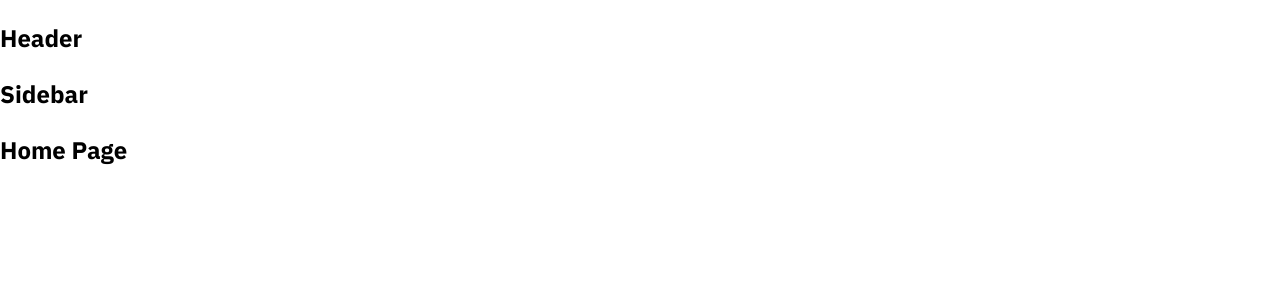
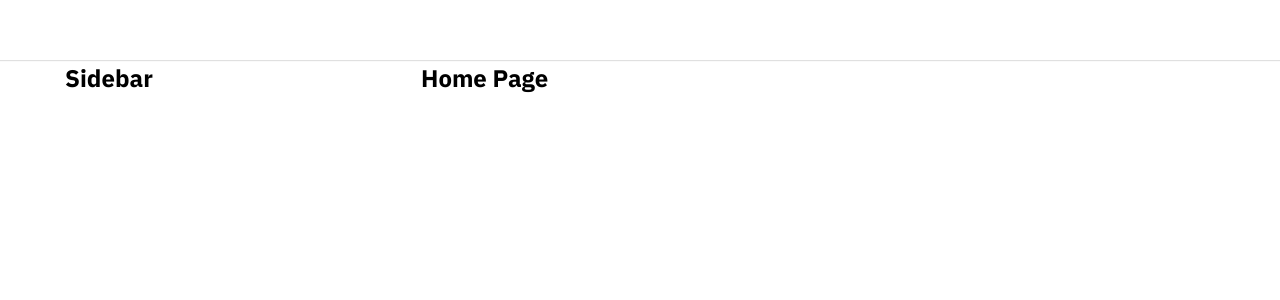
Before and after one commit to Aohkne/TopTop, a React (Create React App) app: page / in a window 1280 px wide. Shown: the top 300 px of the page. Built offline with nearby package versions, Linux system fonts and the light colour scheme.

Commit message:
sixth-commit
Build default Layout

```diff
--- a/package.json
+++ b/package.json
@@ -6,6 +6,7 @@
     "@testing-library/jest-dom": "^5.17.0",
     "@testing-library/react": "^13.4.0",
     "@testing-library/user-event": "^13.5.0",
+    "classnames": "^2.5.1",
     "normalize.css": "^8.0.1",
     "react": "^18.3.1",
     "react-dom": "^18.3.1",
--- a/src/components/GlobalStyles/GlobalStyles.scss
+++ b/src/components/GlobalStyles/GlobalStyles.scss
@@ -1,19 +1,26 @@
 @import 'normalize.css';
 @import url('https://fonts.googleapis.com/css2?family=IBM+Plex+Sans:ital,wght@0,100;0,400;0,500;0,600;0,700;1,300;1,400&display=swap');
 
-:root{
+:root {
     --primary: #fe2c55;
+
+
+    //Deafault layout
+    --default-layout-header-height: 60px;
+    --default-layout-width: 1150px;
 }
 
-*{
+* {
+    margin: 0;
+    padding: 0;
     box-sizing: border-box;
 }
 
-html{
+html {
     font-size: 62.5%;
 }
 
-body{
+body {
     font-family: 'IBM Plex Sans', san-serif;
     font-size: 1.6rem;
     line-height: 1.5;
--- /dev/null
+++ b/src/components/Layout/DefaultLayout/DefaultLayout.module.scss
@@ -0,0 +1,14 @@
+.wrapper {
+    display: flex;
+    flex-direction: column;
+    align-items: center;
+}
+
+.container {
+    width: var(--default-layout-width);
+    display: flex;
+}
+
+.content {
+    flex: 1;
+}
--- /dev/null
+++ b/src/components/Layout/DefaultLayout/Sidebar/Sidebar.module.scss
@@ -0,0 +1,3 @@
+.wrapper {
+    width: 356px;
+}
--- a/src/components/Layout/DefaultLayout/Sidebar/index.js
+++ b/src/components/Layout/DefaultLayout/Sidebar/index.js
@@ -1,5 +1,12 @@
+import classNames from 'classnames/bind';
+import styles from './Sidebar.module.scss';
+
+const cx = classNames.bind(styles)
+
 function Sidebar() {
-  return <h2>Sidebar</h2>;
+  return (<aside className={cx('wrapper')}>
+    <h2>Sidebar</h2>
+  </aside>);
 }
 
 export default Sidebar;
--- a/src/components/Layout/DefaultLayout/index.js
+++ b/src/components/Layout/DefaultLayout/index.js
@@ -1,13 +1,17 @@
+import classNames from 'classnames/bind';
 import Header from '~/components/Layout/components/Header';
+import styles from './DefaultLayout.module.scss';
 import Sidebar from './Sidebar';
+
+const cx = classNames.bind(styles)
 
 function DefaultLayout({ children }) {
   return (
-    <div>
+    <div className={cx('wrapper')}>
       <Header />
-      <div className="container">
+      <div className={cx('container')}>
         <Sidebar />
-        <div className="content">{children}</div>
+        <div className={cx('content')}>{children}</div>
       </div>
     </div>
   );
--- a/src/components/Layout/HeaderOnly/index.js
+++ b/src/components/Layout/HeaderOnly/index.js
@@ -1,6 +1,6 @@
 import Header from '~/components/Layout/components/Header';
 
-function DefaultLayout({ children }) {
+function HeaderOnly({ children }) {
   return (
     <div>
       <Header />
@@ -11,4 +11,4 @@
   );
 }
 
-export default DefaultLayout;
+export default HeaderOnly;
--- /dev/null
+++ b/src/components/Layout/components/Header/Header.module.scss
@@ -0,0 +1,12 @@
+.wrapper {
+    width: 100%;
+    height: var(--default-layout-header-height, 60px);
+    box-shadow: 0px 1px 1px rgb(0 0 0 /12%);
+    display: flex;
+    justify-content: center;
+}
+
+.inner {
+    height: 100%;
+    width: var(--default-layout-width);
+}
--- a/src/components/Layout/components/Header/index.js
+++ b/src/components/Layout/components/Header/index.js
@@ -1,5 +1,14 @@
+import classNames from 'classnames/bind';
+import styles from './Header.module.scss';
+
+const cx = classNames.bind(styles);
+
 function Header() {
-  return <h2>Header</h2>;
+  return <header className={cx('wrapper')}>
+    <div className={cx('inner')}>
+
+    </div>
+  </header>;
 }
 
 export default Header;
```
Also changed, not shown: 1 other file (tests, documents, lock files or other folders).
